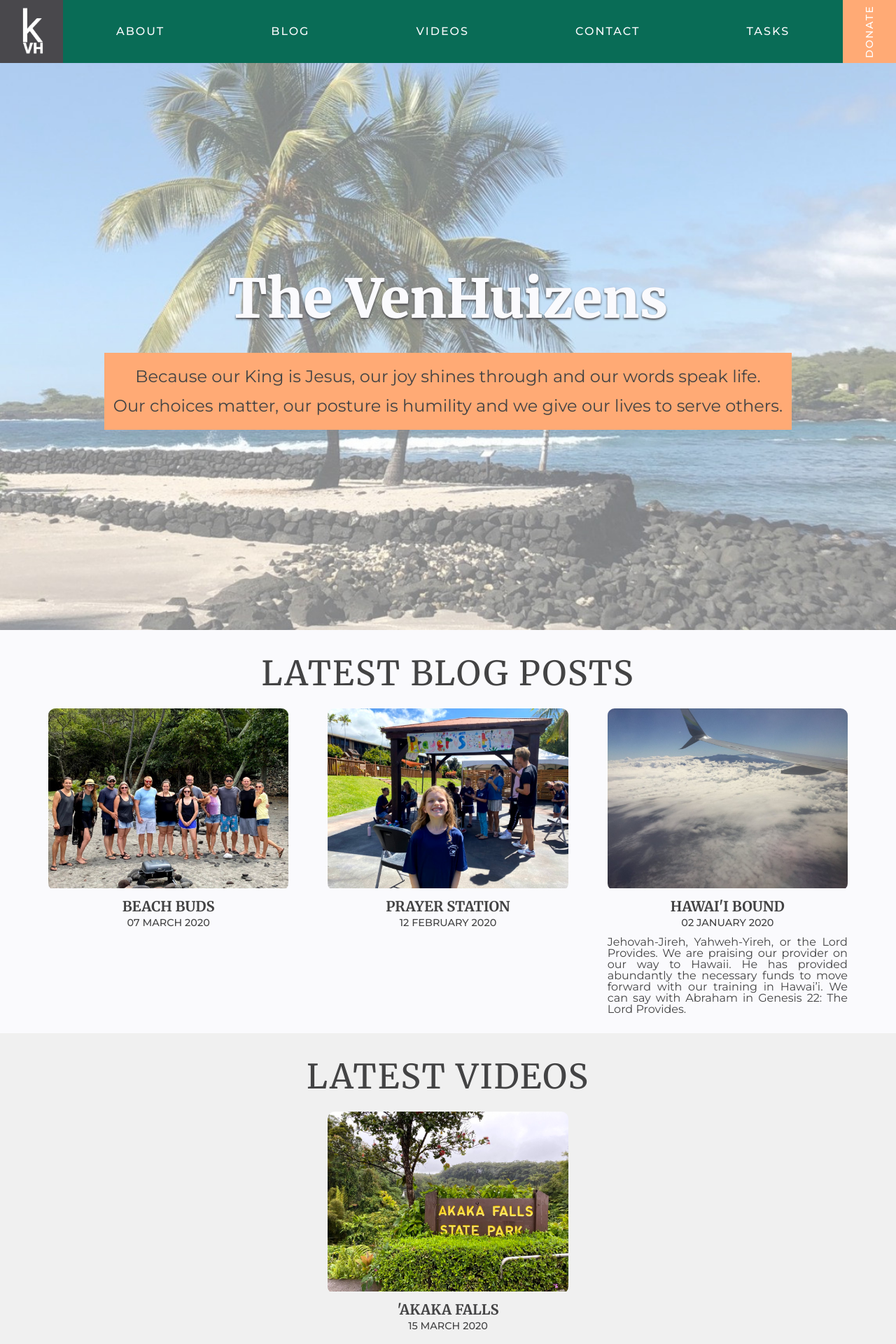
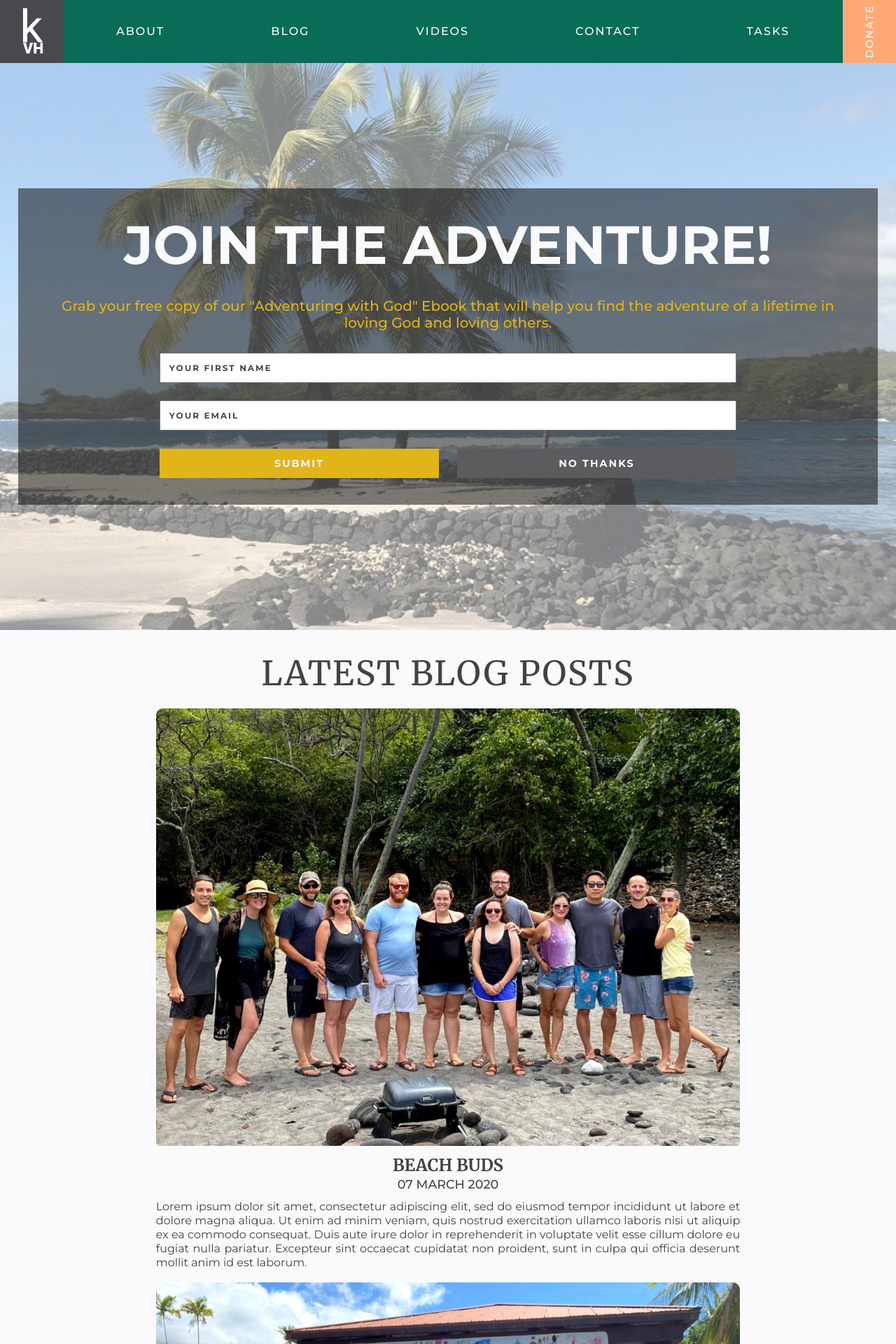
Before and after one commit to keithvenh/keithvenh.github.io, a Jekyll site: the page built from index.html, in a window 1280 px wide. Shown: the top 1920 px of the page at 70% size. Built offline with Jekyll 4.4.1, drawn with Linux system fonts in a browser that asks for light colours; some of the changed text lies outside the part shown.

Commit message:
Style hompage with mobile first practices. Add Call to Action

```diff
--- a/_posts/2020-02-12-prayer-station.md
+++ b/_posts/2020-02-12-prayer-station.md
@@ -2,3 +2,5 @@
 title: Prayer Station
 image: "assets/images/prayer-station.jpeg"
 ---
+
+Lorem ipsum dolor sit amet, consectetur adipiscing elit, sed do eiusmod tempor incididunt ut labore et dolore magna aliqua. Ut enim ad minim veniam, quis nostrud exercitation ullamco laboris nisi ut aliquip ex ea commodo consequat. Duis aute irure dolor in reprehenderit in voluptate velit esse cillum dolore eu fugiat nulla pariatur. Excepteur sint occaecat cupidatat non proident, sunt in culpa qui officia deserunt mollit anim id est laborum.
--- a/_posts/2020-03-07-beach-buds.md
+++ b/_posts/2020-03-07-beach-buds.md
@@ -2,3 +2,5 @@
 title: Beach Buds
 image: "assets/images/beach-buds.jpeg"
 ---
+
+Lorem ipsum dolor sit amet, consectetur adipiscing elit, sed do eiusmod tempor incididunt ut labore et dolore magna aliqua. Ut enim ad minim veniam, quis nostrud exercitation ullamco laboris nisi ut aliquip ex ea commodo consequat. Duis aute irure dolor in reprehenderit in voluptate velit esse cillum dolore eu fugiat nulla pariatur. Excepteur sint occaecat cupidatat non proident, sunt in culpa qui officia deserunt mollit anim id est laborum.
--- a/_sass/_base.scss
+++ b/_sass/_base.scss
@@ -3,6 +3,7 @@
 body {
   color: $darkest-grey;
   font-family: $sans;
+  font-size: 16px;
 }
 
 h1, h2, h3, h4, h5, h6 {
--- a/_sass/_index.scss
+++ b/_sass/_index.scss
@@ -6,26 +6,59 @@
 .content-area-main {
   align-items: center;
   background-image: url("../images/adventure-fade.jpeg");
+  height: 90vh;
   justify-content: center;
-  height: 90vh;
+}
+
+.wrapper-callout {
+  background-color: rgba(0,0,0,0.5);
+  display: flex;
+  flex-direction: column;
+  padding: 2vw;
 }
 
 .title-main {
   color: $white;
+  font-family: $sans;
   font-size: 6vw;
-  font-weight: 900;
+  font-weight: 700;
   line-height: 6vw;
-  margin: 2vw;
-  text-shadow: 0px 2px 3px $primary-grey;
+  margin: 2vh 0;
+  text-transform: uppercase;
 }
 
-.mission-main {
-  background: $primary-peach;
-  font-size: 1.5em;
-  line-height: 1.75em;
-  margin: 1vw;
-  padding: 1vw;
+.subtitle-main {
+  font-size: 1.25rem;
+  line-height: 1.5rem;
+  color: $primary-gold;
+  margin: 2vh;
+  font-weight: 500;
   text-align: center;
+}
+
+.wrapper-buttons-ebook {
+  display: flex;
+  width: 70%;
+  .button {
+    flex: 1;
+  }
+}
+
+.button-ebook {
+  transition: background-color 0.5s;
+  &:hover {
+    background-color: $primary-teal;
+  }
+}
+
+.button-ebook-submit {
+  margin-left: 0;
+  background-color: $primary-gold;
+}
+
+.button-ebook-no {
+  margin-right: 0;
+  background-color: $lightest-grey;
 }
 
 // ===== SECTION STYLES ===== //
@@ -50,15 +83,18 @@
 
 .wrapper-posts {
   display: flex;
+  flex-wrap: wrap;
   flex-direction: row;
+  max-width: 100%;
   justify-content: space-evenly;
-  max-width: 100%;
 }
 
 .post {
-  flex: 1;
-  max-width: 30%;
+  width: 70%;
   padding: 0 1vw;
+  margin-bottom: 2vh;
+  text-decoration: none;
+  color: inherit;
 }
 
 .wrapper-post-image {
@@ -75,7 +111,7 @@
 }
 
 .title-post {
-  font-size: 1.25em;
+  font-size: 1.5rem;
   font-weight: 700;
   margin: 1vw;
   margin-bottom: 0;
@@ -83,7 +119,7 @@
 }
 
 .post-date {
-  font-size: 0.9em;
+  font-size: 1.1rem;
   font-weight: 500;
   margin-top: 6px;
   text-align: center;
@@ -92,7 +128,9 @@
 
 .post-excerpt {
   text-align: justify;
-  margin-top: 1vw;
+  margin-top: 1.5vh;
+  font-size: 1rem;
+  line-height: 1.25rem;
 }
 
 // ABOUT SECTION
@@ -103,10 +141,10 @@
 
 .title-value {
   font-family: $sans;
-  font-size: 1.5em;
+  font-size: 1.5rem;
   font-weight: 700;
   letter-spacing: 2px;
-  padding: 0 20vw 1vw;
+  margin: 1vh;
   text-align: left;
   text-transform: uppercase;
 }
@@ -114,10 +152,9 @@
 .description-value {
   font-size: 1.2em;
   line-height: 1.3;
-  margin: auto;
+  margin: 0 3vh;
   margin-bottom: 1vw;
   text-align: justify;
-  width: 50vw;
 }
 
 // CONTACT SECTION
@@ -132,27 +169,33 @@
   text-shadow: 0px 2px 3px $primary-grey;
 }
 
-.wrapper-form-contact {
-  align-self: center;
-  background-color: rgba(18,18,18,0.5);
-  max-width: 75vw;
-  min-width: 35vw;
-  padding: 2vw;
+.subtitle-contact {
+  font-size: 1.25rem;
+  line-height: 1.5rem;
+  color: $primary-gold;
+  margin: 2vh;
+  font-weight: 500;
+  text-align: center;
 }
-
-.form-contact {
+.form {
   display: flex;
   flex-direction: column;
   justify-content: center;
+  justify-content: center;
+  align-items: center;
 }
 
 input, textarea, button {
-  margin: 0.5vw;
+  margin: 1vw;
   padding: 12px;
 }
 
+input, textarea {
+  width: 70%;
+}
+
 textarea {
-  height: 10vw;
+  height: 10vh;
 }
 
 ::placeholder, button {
--- a/index.html
+++ b/index.html
@@ -6,14 +6,24 @@ author: keithvenh
 
 <!-- ===== ABOVE THE FOLD ===== -->
 <div class="content-area content-area-main">
-  <h1 class="title title-main">The VenHuizens</h1>
+  <div class="wrapper wrapper-callout">
+    <h1 class="title title-main">Join the Adventure!</h1>
 
-  <p class="mission mission-main">
-    Because our King is Jesus, our joy shines through and our words speak life.
-    <br>
-    Our choices matter, our posture is humility and we give our lives to serve others.
-  </p>
+    <p class="subtitle subtitle-main">
+      Grab your free copy of our "Adventuring with God" Ebook that will help you find the adventure of a lifetime in loving God and loving others.
+    </p>
 
+    <div class="wrapper wrapper-form wrapper-form-ebook">
+      <form class="form form-ebook">
+        <input name="fname" type="text" required placeholder="Your First Name" />
+        <input name="email" type="email" required placeholder="Your Email" />
+        <div class="wrapper wrapper-buttons wrapper-buttons-ebook">
+          <button type="submit" class="button button-ebook button-ebook-submit">Submit</button>
+          <button type="button" class="button button-ebook button-ebook-no">No Thanks</button>
+        </div>
+      </form>
+    </div>
+  </div>
 </div>
 
 <!-- ===== SECTIONS ===== -->
@@ -21,17 +31,15 @@ author: keithvenh
 <div class="content-area content-area-section content-area-blogs" id="blogs">
   <h2 class="title title-section title-blog">Latest Blog Posts</h2>
   <div class="wrapper wrapper-posts">
-    {% for post in site.posts %}
-      {% if forloop.index < 6 %}
-      <div class="post">
+    {% for post in site.posts limit: 3 %}
+    <a href="{{ post.url }}" class="post">
         <div class="wrapper wrapper-post-image">
-          <a href="{{ post.url }}"><img class="post-image post-image-thumbnail" src="{{ post.image }}"></a>
+          <img class="post-image post-image-thumbnail" src="{{ post.image }}">
         </div>
         <h3 class="title title-post">{{ post.title }}</h3>
         <p class="post-date">{{ post.date | date_to_long_string }}</p>
         <p class="post-excerpt">{{ post.excerpt | remove: '<p>' | remove: '</p>' }}</p>
-      </div>
-      {% endif %}
+    </a>
     {% endfor %}
   </div>
 </div>
@@ -39,19 +47,17 @@ author: keithvenh
 <div class="content-area content-area-section content-area-videos" id="videos">
   <h2 class="title title-section title-videos">Latest Videos</h2>
   <div class="wrapper wrapper-posts">
-    {% for video in site.videos %}
-      {% if forloop.index < 6 %}
-      <div class="post">
+    {% for video in site.videos limit: 3%}
+      <a href="{{video.url}}" class="post">
         <div class="wrapper wrapper-post-image">
-          <a href="{{ video.url }}"><img class="post-image post-image-thumbnail" src="{{ video.image }}"></a>
+          <img class="post-image post-image-thumbnail" src="{{ video.image }}">
         </div>
         <h3 class="title title-post">{{ video.title }}</h3>
         <p class="post-date">{{ video.date | date_to_long_string }}</p>
         <p class="post-excerpt">{{ video.excerpt | remove: '<p>' | remove: '</p>' }}</p>
       </div>
-      {% endif %}
     {% endfor %}
-    </div>
+    </a>
 </div>
 
 <div class="content-area content-area-section content-area-about" id="about">
@@ -76,13 +82,23 @@ author: keithvenh
 </div>
 
 <div class="content-area content-area-section content-area-contact" id="contact">
-  <h2 class="title title-section title-contact">Contact Us</h2>
-  <div class="wrapper wrapper-form wrapper-form-contact">
-    <form class="form form-contact">
-      <input name="name" type="text" required placeholder="Name" />
-      <input name="email" type="email" required placeholder="Email" />
-      <textarea name="message" placeholder="Message"></textarea>
-      <button type="submit">Send</button>
-    </form>
+
+  <div class="wrapper wrapper-callout">
+    <h2 class="title title-section title-contact">Contact Us</h1>
+
+    <p class="subtitle subtitle-contact">
+      We would love to hear from you!
+    </p>
+
+    <div class="wrapper wrapper-form wrapper-form-contact">
+      <form class="form form-contact">
+        <input name="fname" type="text" required placeholder="Your First Name" />
+        <input name="email" type="email" required placeholder="Your Email" />
+        <textarea name="message" required placeholder="Your Message"></textarea>
+        <div class="wrapper wrapper-buttons wrapper-buttons-contact">
+          <button type="submit" class="button button-contact button-contact-submit">Submit</button>
+        </div>
+      </form>
+    </div>
   </div>
 </div>
```
